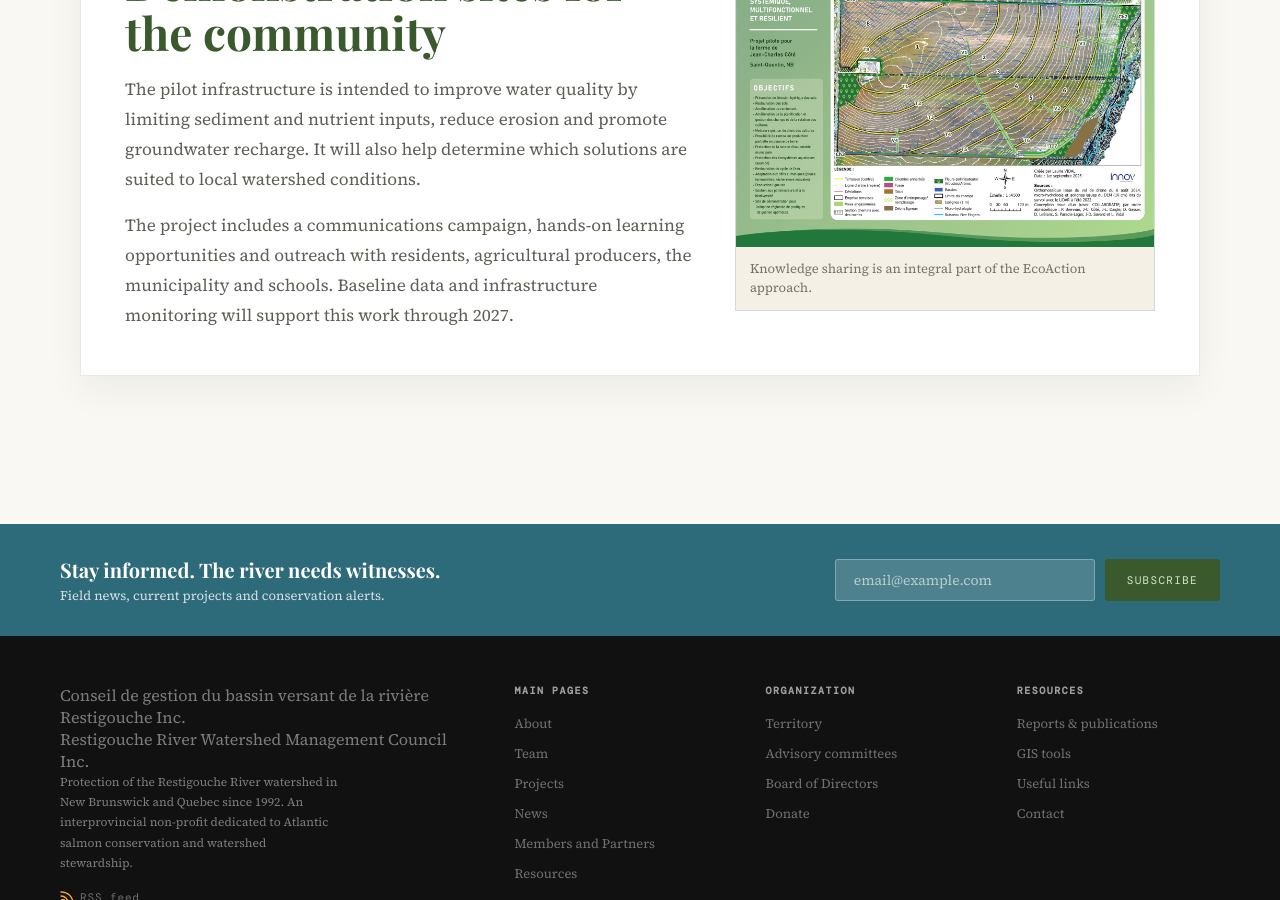
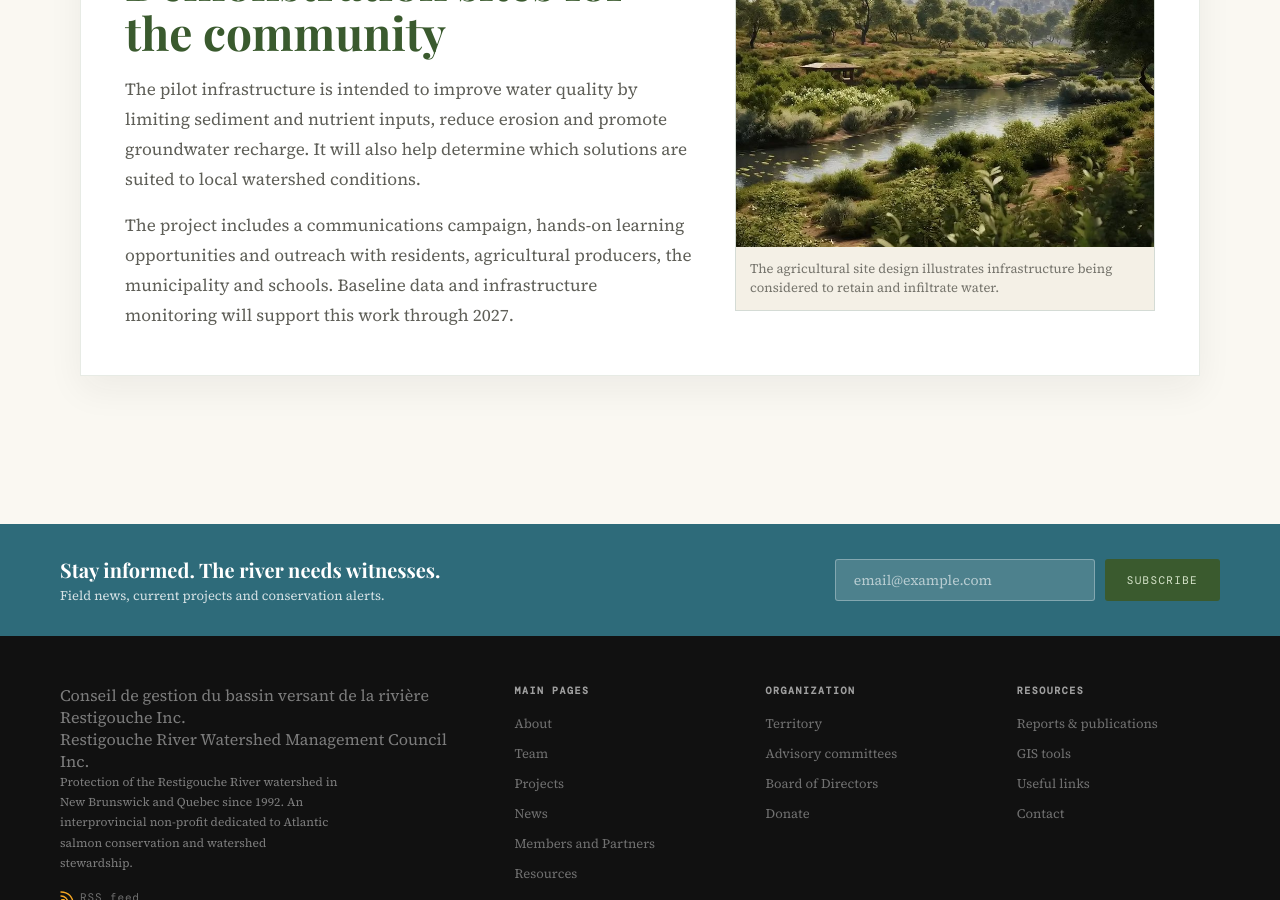
Before and after one commit to foxah047-stack/secure, a Jekyll site: the page built from _projects/eco-action.md, in a window 1280 px wide and 900 px high, scrolled down 2891 px. Built offline with Jekyll 4.4.1, drawn with Linux system fonts in a browser that asks for light colours; some web fonts are replaced; some of the changed lines change nothing that is shown.

Commit message:
Update EcoAction project visuals

```diff
--- a/_projects/eco-action.md
+++ b/_projects/eco-action.md
@@ -63,9 +63,9 @@
         title_en: Municipal site
         text_fr: Des solutions qui améliorent la gestion du ruissellement dans les espaces municipaux.
         text_en: Solutions that improve runoff management in municipal spaces.
-        image: /assets/img/ecoaction/ecoaction-site-municipal.jpg
-        image_alt_fr: Design d’aménagement pour le site municipal
-        image_alt_en: Design concept for the municipal site
+        image: /assets/img/ecoaction/ecoaction-site-municipal-poster.jpg
+        image_alt_fr: Affiche de design du site municipal
+        image_alt_en: Municipal site design poster
       - title_fr: Site privé
         title_en: Private site
         text_fr: Un aménagement de jardin de pluie conçu pour retenir et infiltrer les eaux de surface.
@@ -100,9 +100,9 @@
         title_en: Share and maintain
         text_fr: Des panneaux d’interprétation, des visites de sites et des activités communautaires permettront de faire connaître les aménagements. Le suivi et l’entretien sont prévus pour vérifier que les infrastructures continuent de remplir leur rôle.
         text_en: Interpretive panels, site visits and community activities will share information about the infrastructure. Follow-up and maintenance are planned to confirm that the measures continue to serve their purpose.
-        image: /assets/img/ecoaction/ecoaction-poster.jpg
-        image_alt_fr: Affiche du projet ÉcoAction sur les aménagements de gestion de l’eau
-        image_alt_en: EcoAction poster about water-management infrastructure
+        image: /assets/img/ecoaction/ecoaction-wetlands-day-invitation.jpg
+        image_alt_fr: Invitation à la Journée des milieux humides
+        image_alt_en: Wetlands Day invitation
 
   - type: text
     kicker_fr: Résultats attendus
@@ -118,9 +118,9 @@
 
       The project includes a communications campaign, hands-on learning opportunities and outreach with residents, agricultural producers, the municipality and schools. Baseline data and infrastructure monitoring will support this work through 2027.
     image_show: true
-    image: /assets/img/ecoaction/ecoaction-poster.jpg
-    image_alt_fr: Affiche de sensibilisation sur les étangs et jardins de pluie
-    image_alt_en: Awareness poster about ponds and rain gardens
-    image_caption_fr: Le partage de connaissances fait partie intégrante de la démarche ÉcoAction.
-    image_caption_en: Knowledge sharing is an integral part of the EcoAction approach.
+    image: /assets/img/ecoaction/ecoaction-site-agricultural.jpg
+    image_alt_fr: Design d’aménagement pour le site agricole
+    image_alt_en: Design concept for the agricultural site
+    image_caption_fr: Le design du site agricole illustre les aménagements envisagés pour retenir et infiltrer l’eau.
+    image_caption_en: The agricultural site design illustrates infrastructure being considered to retain and infiltrate water.
 ---
```
Also changed, not shown: assets/img/ecoaction/ecoaction-site-municipal-poster.jpg (added), assets/img/ecoaction/ecoaction-wetlands-day-invitation.jpg (added).
